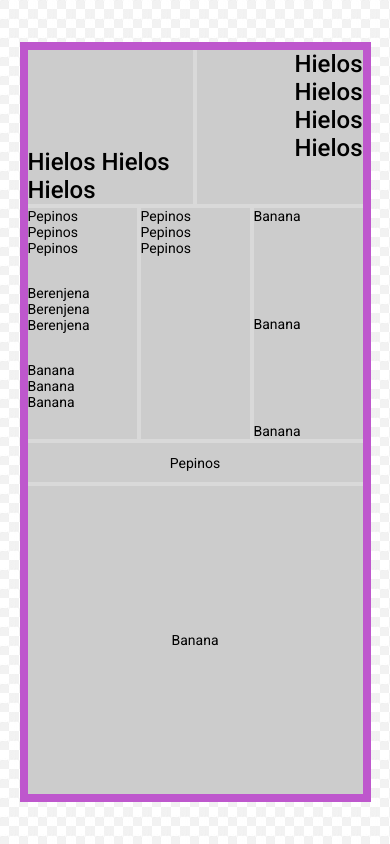
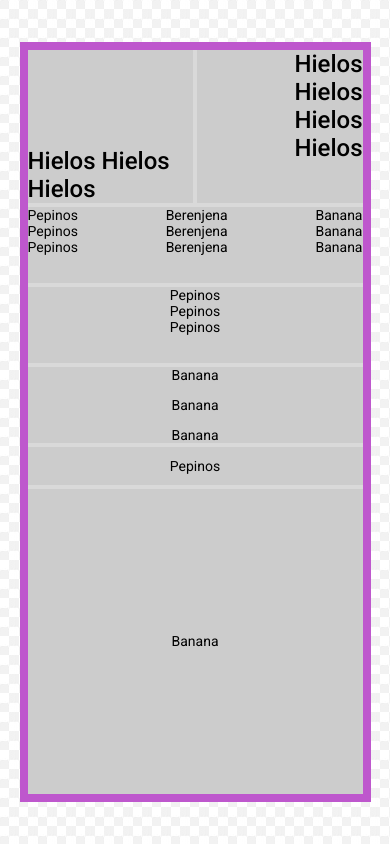
Before and after one commit to EmanuelAmico/practice-grid-css-fridge, a plain HTML site: page index.html in a window 390 px wide. Drawn offline with Linux system fonts and the light colour scheme.

Commit message:
añadido media query para practicar

```diff
--- a/css/style.css
+++ b/css/style.css
@@ -82,3 +82,22 @@ h4{
     justify-content: center;
     align-items: center;
 }
+@media(max-width: 425px){
+    .heladera{
+        grid-template-rows: 2fr 1fr 1fr 1fr 0.5fr 4fr;
+        grid-template-columns: repeat(2, 1fr);
+        grid-template-areas:
+    "estante1 estante2"
+    "estante3 estante3"
+    "estante4 estante4"
+    "estante5 estante5"
+    "estante6 estante6"
+    "estante7 estante7";
+    }
+    .estanteria4 h4{
+        text-align: center;
+    }
+    .estanteria5 h4{
+        text-align: center;
+    }
+}
```
